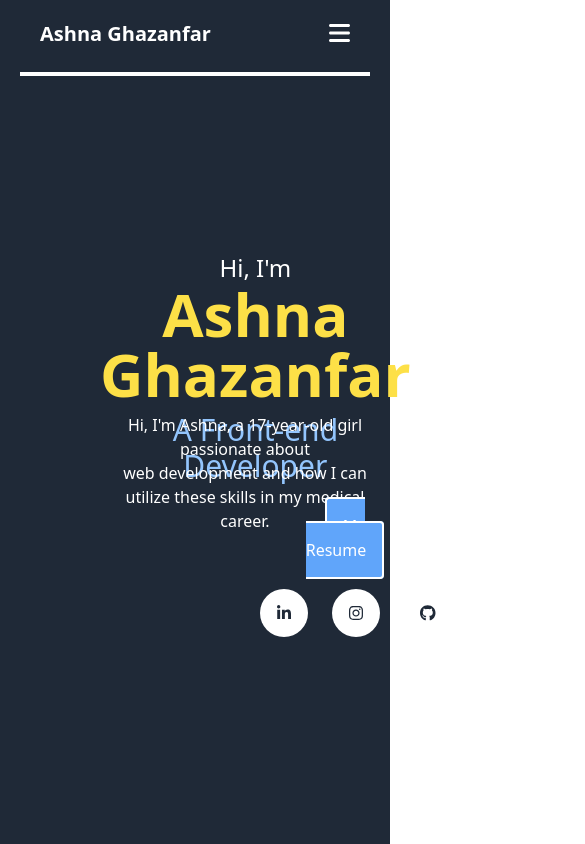
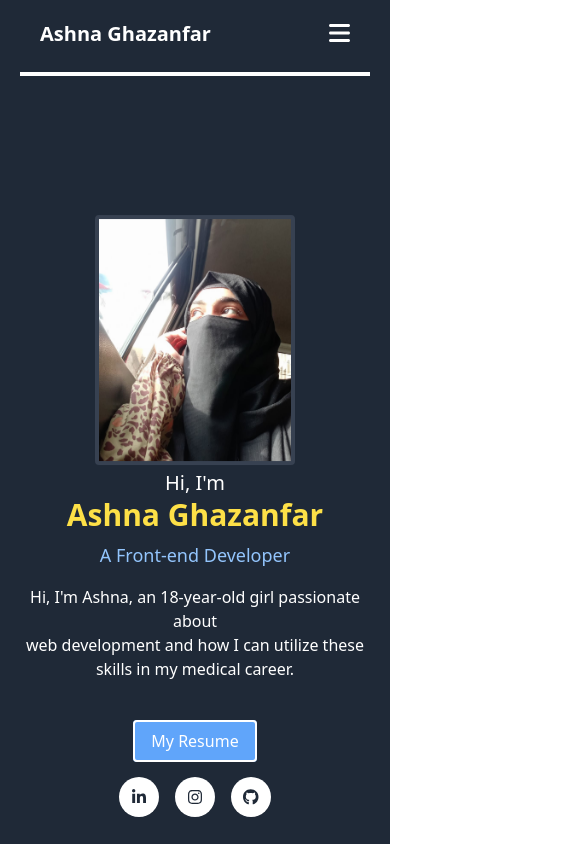
Before and after one commit to Syedaashnaghazanfar/syeda-portfolio-tailwind, a Next.js app: page / in a window 390 px wide. Shown: the top 844 px of the page, 585 px wide, since content can reach past the window. Built offline with nearby package versions, Linux system fonts and the light colour scheme.

Commit message:
Update page.tsx

```diff
--- a/src/app/page.tsx
+++ b/src/app/page.tsx
@@ -1,4 +1,3 @@
-
 'use client';
 
 import React from 'react';
@@ -8,63 +7,68 @@ import { faGithub, faInstagram, faLinkedinIn } from '@fortawesome/free-brands-sv
 
 export default function Home() {
   return (
-    <div className="relative min-h-screen flex items-center justify-center bg-cover bg-gray-800">
-      <main className="flex flex-grow items-center justify-between text-center w-full">
+    <div className="relative min-h-screen flex items-center justify-center bg-cover bg-gray-800 px-4 lg:px-0">
+      <main className="flex flex-col lg:flex-row items-center ml-0 mt-[250px] justify-center text-center w-full lg:justify-between">
 
         {/* Intro section */}
-        <div className="header-text ml-[100px] mb-[300px]">
-          <p className="intro-text text-white text-2xl">Hi, I'm</p>
-          <h1 className="name-text text-6xl font-bold text-yellow-300 animate-slide-left">Ashna Ghazanfar</h1>
-          <p className="profession-text text-3xl text-blue-300 mt-2">A Front-end Developer</p>
-        </div>
-        <h2 className="absolute text-5m ml-[100px] font-italic text-white mt-[220px] mb-[310px]">
-          Hi, I'm Ashna, a 17-year-old girl passionate about <br />
+        <div className="header-text mb-8 lg:ml-[80px] lg:mt-[-400px]">
+          <p className="intro-text text-white text-xl lg:text-2xl">Hi, I'm</p>
+          <h1 className="name-text text-3xl lg:text-6xl font-bold text-yellow-300 animate-slide-left">
+            Ashna Ghazanfar
+          </h1>
+          <p className="profession-text text-lg lg:text-3xl text-blue-300 mt-2">
+            A Front-end Developer
+          </p>
+          <h2 className="text-base lg:text-2xl text-white mt-4">
+            Hi, I'm Ashna, an 18-year-old girl passionate about <br />
             web development and how I can utilize these skills in my medical career.
           </h2>
+        </div>
 
         {/* Resume button */}
-        <button className="absolute ml-[300px] mt-[40px]">
+        <div className="mt-4 lg:absolute lg:ml-[390px] lg:mt-[-80px]">
           <Link legacyBehavior href="https://syeda-static-resume.vercel.app/">
-            <a className="bg-blue-400 rounded border-white border-2 text-white p-4 hover:bg-grey-200" target="_blank">
+            <a className="bg-blue-400 rounded border-white border-2 text-white py-2 px-4 lg:p-4 hover:bg-gray-200 transition" target="_blank">
               My Resume
             </a>
           </Link>
-        </button>
+        </div>
 
         {/* Social Media Icons Section */}
-        <div className="absolute flex space-x-6 ml-[260px] mt-[190px]">
+        <div className="flex space-x-4 lg:space-x-6 mt-6 lg:absolute lg:ml-[350px] lg:mt-[60px]">
           <div className="relative group">
             <Link href="https://www.linkedin.com/in/ashna-ghazanfar-b268522b4/" target="_blank">
-              <div className="flex items-center justify-center bg-white rounded-full w-12 h-12 hover:bg-blue-500">
+              <div className="flex items-center justify-center bg-white rounded-full w-10 h-10 lg:w-12 lg:h-12 hover:bg-blue-500 transition">
                 <FontAwesomeIcon icon={faLinkedinIn} className="text-gray-800" />
               </div>
             </Link>
           </div>
           <div className="relative group">
             <Link href="https://www.instagram.com/s_ashnaali/" target="_blank">
-              <div className="flex items-center justify-center bg-white rounded-full w-12 h-12 hover:bg-pink-400">
+              <div className="flex items-center justify-center bg-white rounded-full w-10 h-10 lg:w-12 lg:h-12 hover:bg-pink-400 transition">
                 <FontAwesomeIcon icon={faInstagram} className="text-gray-800" />
               </div>
             </Link>
           </div>
           <div className="relative group">
             <Link href="https://github.com/Syedaashnaghazanfar" target="_blank">
-              <div className="flex items-center justify-center bg-white rounded-full w-12 h-12 hover:bg-orange-300">
+              <div className="flex items-center justify-center bg-white rounded-full w-10 h-10 lg:w-12 lg:h-12 hover:bg-orange-300 transition">
                 <FontAwesomeIcon icon={faGithub} className="text-gray-800" />
               </div>
             </Link>
           </div>
         </div>
+      </main>
 
       {/* Profile Image */}
       <img
         src="images/mine2.jpg"
         alt="Profile"
-          className="rounded-full w-[400px] h-[400px] object-cover border-4 border-gray-700 animate-float absolute ml-[990px]"
+        className=" absolute rounded w-[200px] h-[250px] lg:rounded-full lg:w-[400px] lg:h-[400px]  object-cover border-4 border-gray-700 animate-float lg:absolute lg:ml-[900px] mt-[-350px]  lg:mt-0 "
       />
 
       {/* Bubbles around the image */}
-        <div className="absolute ml-[900px] mt-[100px]">
+      <div className="hidden lg:block lg:absolute lg:ml-[400px] lg:mt-[100px]">
         <div className="bg-white h-[100px] w-[100px] rounded-full absolute animate-pop"></div>
         <div className="bg-blue-400 h-[30px] w-[30px] rounded-full absolute top-[-50px] left-[-40px] animate-bubble-small"></div>
         <div className="bg-purple-400 h-[50px] w-[50px] rounded-full absolute top-[-70px] right-[-50px] animate-bubble-medium"></div>
@@ -73,7 +77,8 @@ export default function Home() {
         <div className="bg-yellow-300 h-[60px] w-[60px] rounded-full absolute top-[-90px] left-[20px] animate-bubble-large"></div>
       </div>
 
-        <div className="absolute ml-[1410px] mb-[300px]">
+      {/* More bubbles for right side */}
+      <div className="hidden lg:block lg:absolute lg:ml-[1300px] lg:mb-[300px]">
         <div className="bg-red-400 h-[100px] w-[100px] rounded-full absolute animate-pop"></div>
         <div className="bg-blue-500 h-[30px] w-[30px] rounded-full absolute top-[-40px] left-[-30px] animate-bubble-small"></div>
         <div className="bg-purple-500 h-[50px] w-[50px] rounded-full absolute top-[-80px] right-[-60px] animate-bubble-medium"></div>
@@ -81,7 +86,6 @@ export default function Home() {
         <div className="bg-green-300 h-[20px] w-[20px] rounded-full absolute bottom-[-50px] right-[-80px] animate-bubble-small"></div>
         <div className="bg-teal-500 h-[60px] w-[60px] rounded-full absolute top-[-30px] left-[30px] animate-bubble-large"></div>
       </div>
-      </main>
 
         {/* Animations */}
         <style jsx>{`
```
Lines whose indentation alone changed are shown as unchanged.
